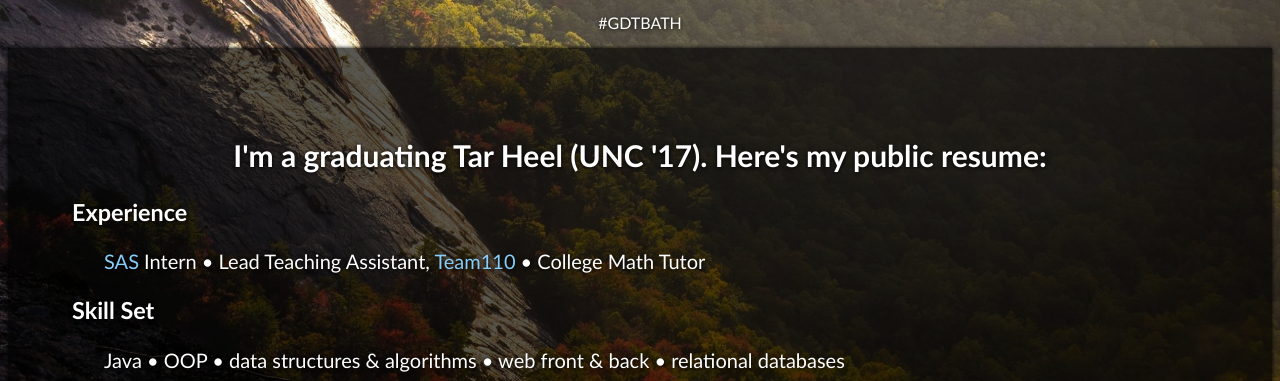
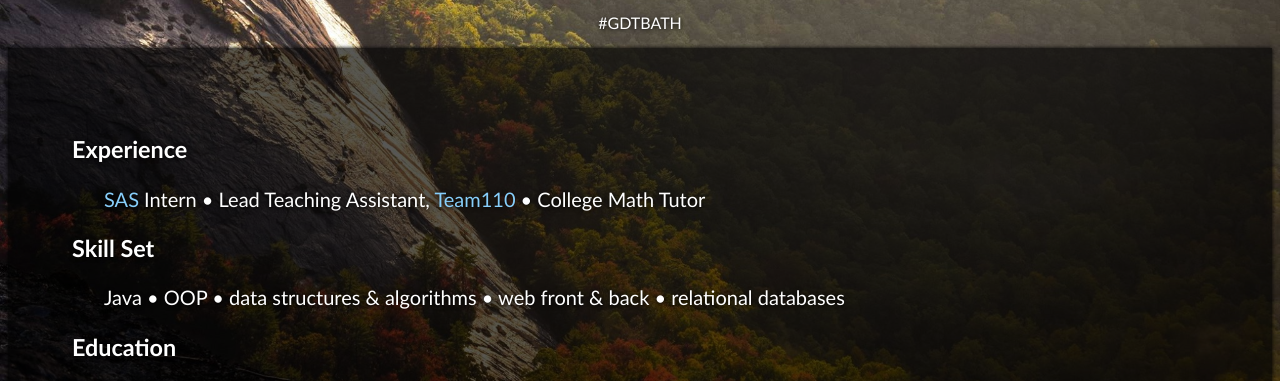
Before and after one commit to muttaqee/muttaqee.github.io, a plain HTML site: page index.html in a window 1280 px wide. Shown: the part 416-797 px from the top of the page. Drawn offline with Linux system fonts and the light colour scheme.

Commit message:
Update index.html

```diff
--- a/index.html
+++ b/index.html
@@ -19,7 +19,6 @@
   <p>#GDTBATH</p>
 </div>
   <div id="overlay-block">
-    <h2>I'm a graduating Tar Heel (UNC '17). Here's my public resume:</h2>
     <h3>Experience</h3>
     <p><a href="https://www.sas.com/en_us/home.html" target="_blank">SAS</a> Intern • Lead Teaching Assistant, <a href="http://comp110.com/team"  target="_blank">Team110</a> • College Math Tutor</p>
     <h3>Skill Set</h3>
```
